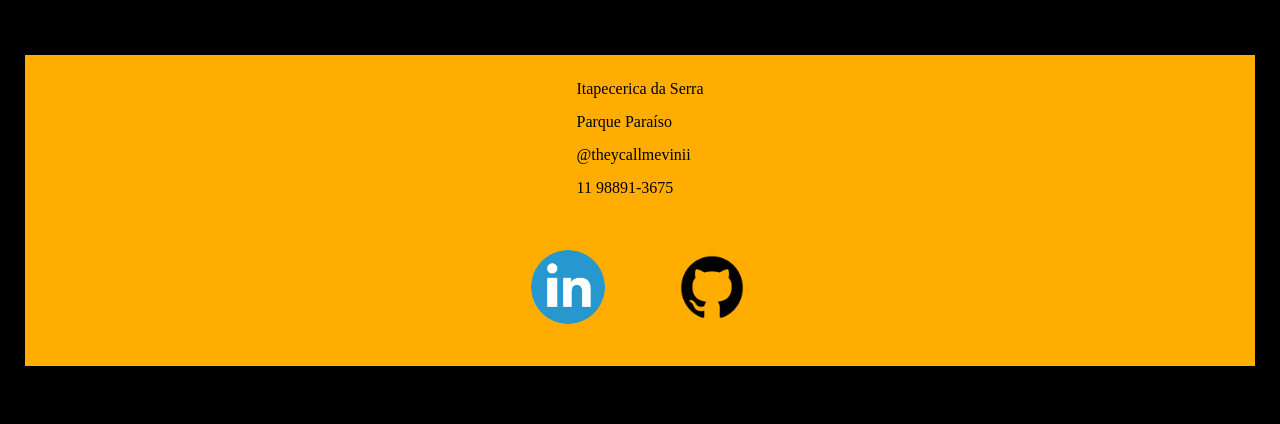
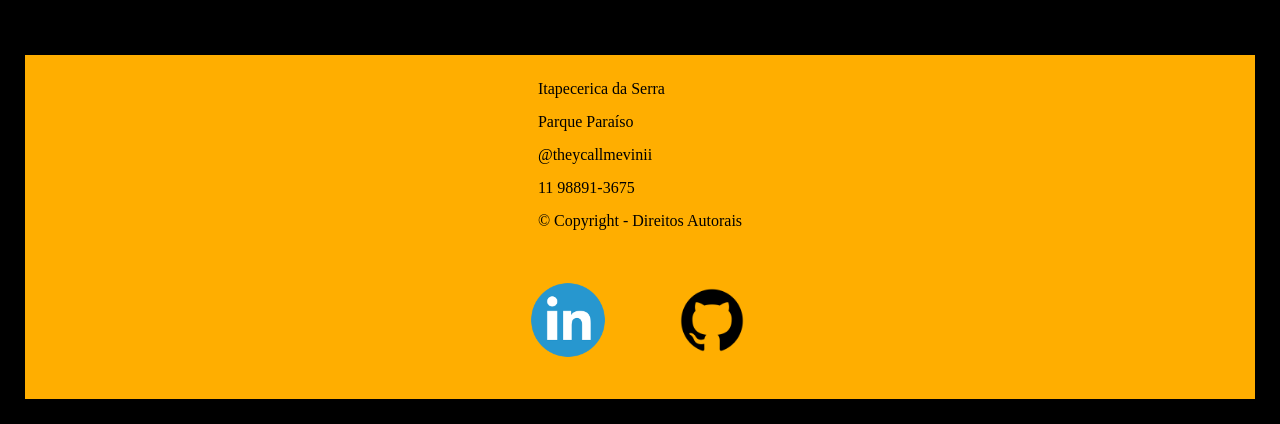
Before and after one commit to ViniciusPatriota/MeuPrimeiroRepositorio, a plain HTML site: page index.html in a window 1280 px wide. Shown: the part 730-1154 px from the top of the page. Before the commit the page ends 1121 px from the top, so only its background shows below. Drawn offline with Linux system fonts and the light colour scheme; a web font is replaced by a local one.

Commit message:
<li> do footer

```diff
--- a/index.html
+++ b/index.html
@@ -51,6 +51,7 @@
         <li>Parque Paraíso</li>
         <li>@theycallmevinii</li>
         <li>11 98891-3675</li>
+        <li>&copy; Copyright - Direitos Autorais</li>
       </ul>
       <div class="logos">
         <a target="_blank" href="https://www.linkedin.com/in/vin%C3%ADcius-do-carmo-cintra-3898571a4/"><img src="./img/pngegg.png" alt="Logo do Linkedin"></a> <a target="_blank" href="https://github.com/ViniciusPatriota"> <img src="./img/pngegg (1).png" alt="Logo do Github"></a>
```
